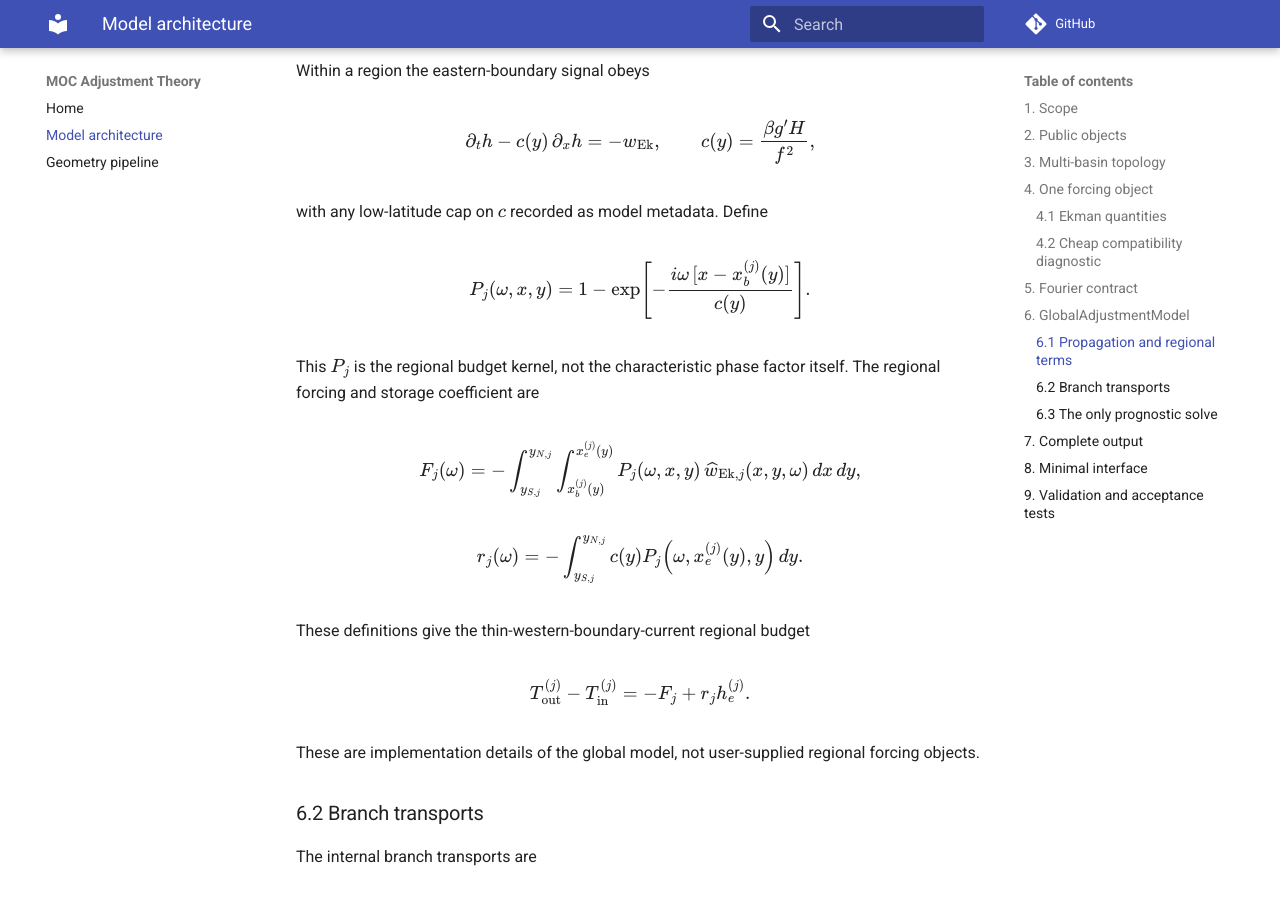
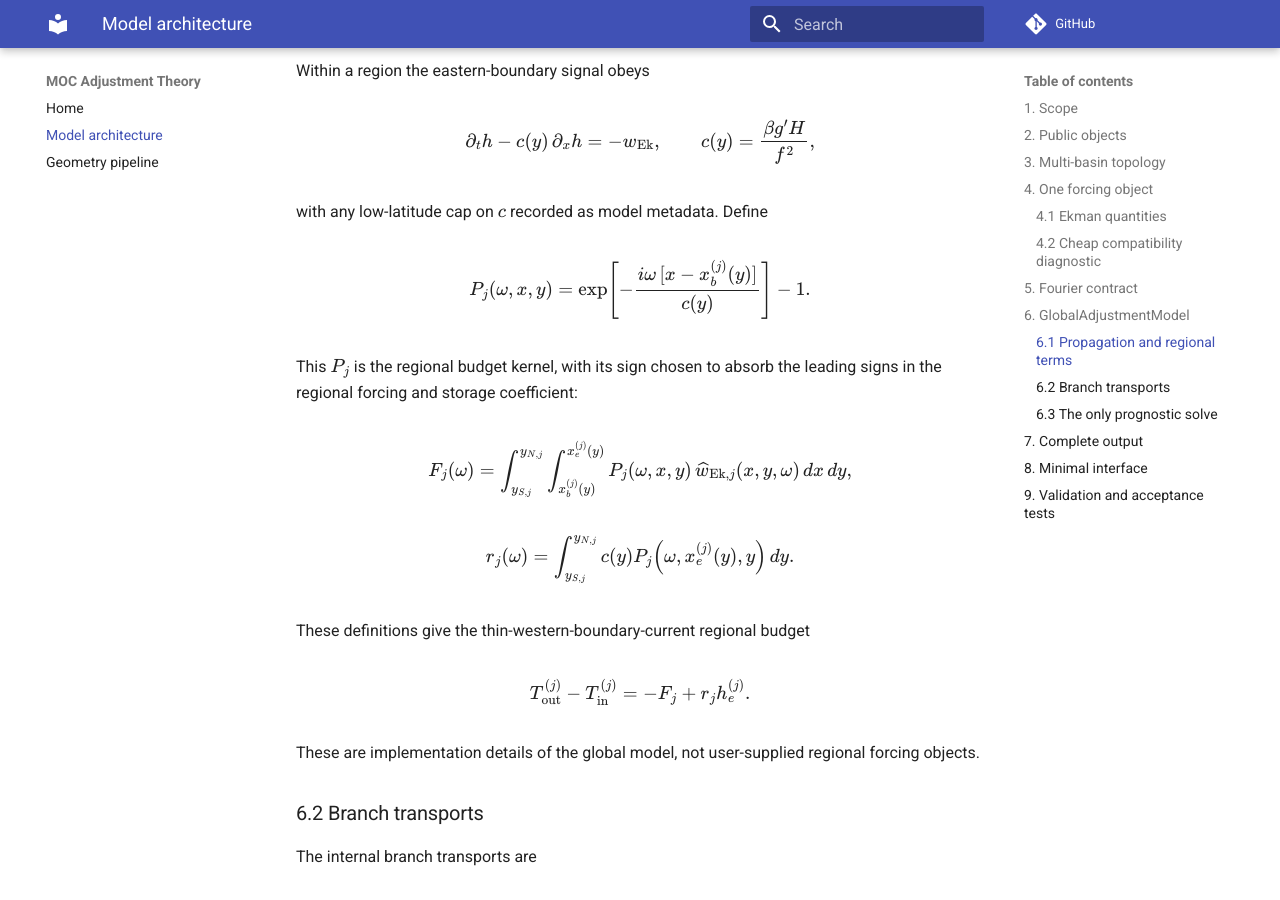
Before and after one commit to andrewwatford/MOCAdjustmentTheory, an MkDocs documentation site: the page built from docs/specifications/model_architecture.md, in a window 1280 px wide and 900 px high, scrolled down 4214 px. Built offline with MkDocs 1.6.1 and Material for MkDocs 9.7.7, drawn with Linux system fonts in a browser that asks for light colours; comment, search, counter and statistics services are not loaded.

Commit message:
docs: simplify regional kernel signs

```diff
--- a/docs/specifications/model_architecture.md
+++ b/docs/specifications/model_architecture.md
@@ -198,17 +198,17 @@ with any low-latitude cap on \(c\) recorded as model metadata. Define
 
 \[
 P_j(\omega,x,y)
-=1-\exp\!\left[
+=\exp\!\left[
 -\frac{i\omega\,[x-x_b^{(j)}(y)]}{c(y)}
-\right].
+\right]-1.
 \]
 
-This \(P_j\) is the regional budget kernel, not the characteristic phase
-factor itself. The regional forcing and storage coefficient are
+This \(P_j\) is the regional budget kernel, with its sign chosen to absorb
+the leading signs in the regional forcing and storage coefficient:
 
 \[
 F_j(\omega)=
--\int_{y_{S,j}}^{y_{N,j}}
+\int_{y_{S,j}}^{y_{N,j}}
 \int_{x_b^{(j)}(y)}^{x_e^{(j)}(y)}
 P_j(\omega,x,y)\,
 \widehat w_{\mathrm{Ek},j}(x,y,\omega)\,dx\,dy,
@@ -216,7 +216,7 @@ P_j(\omega,x,y)\,
 
 \[
 r_j(\omega)=
--\int_{y_{S,j}}^{y_{N,j}}
+\int_{y_{S,j}}^{y_{N,j}}
 c(y)P_j\!\left(\omega,x_e^{(j)}(y),y\right)\,dy.
 \]
 
```
